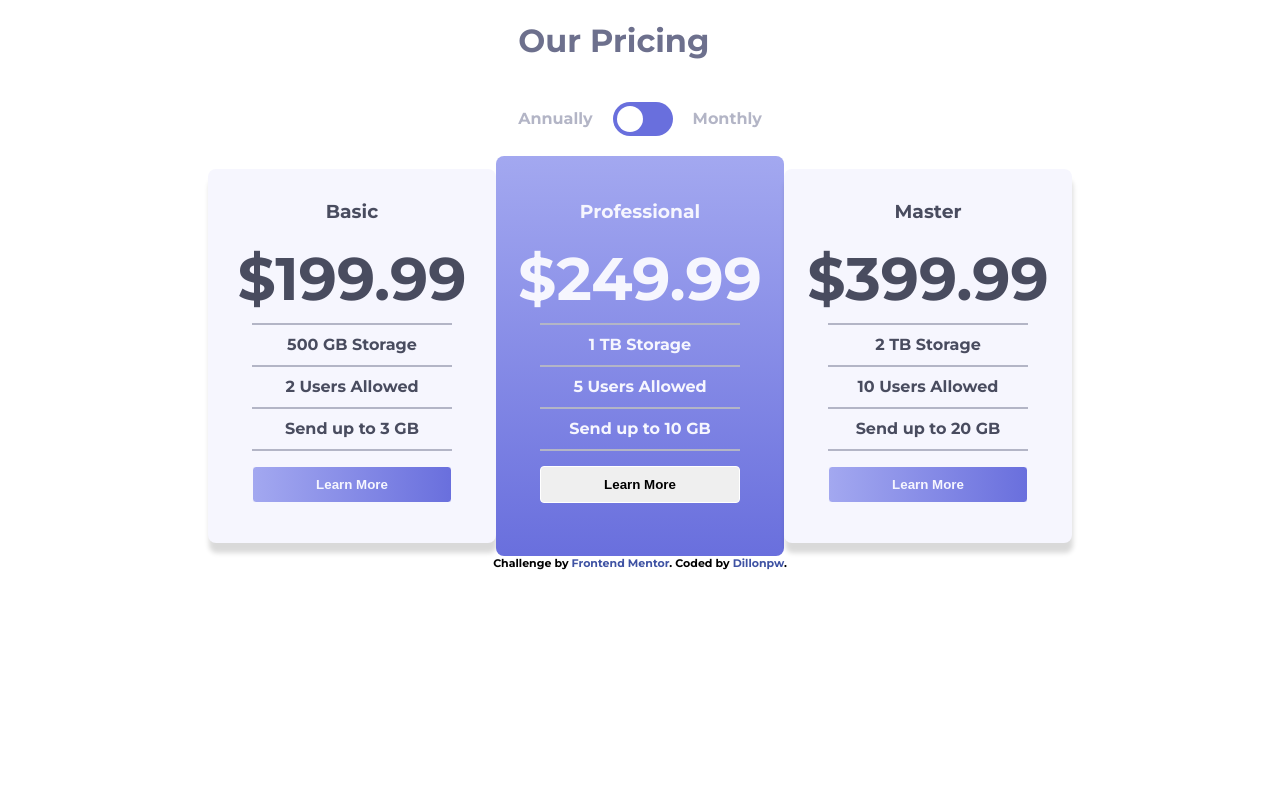
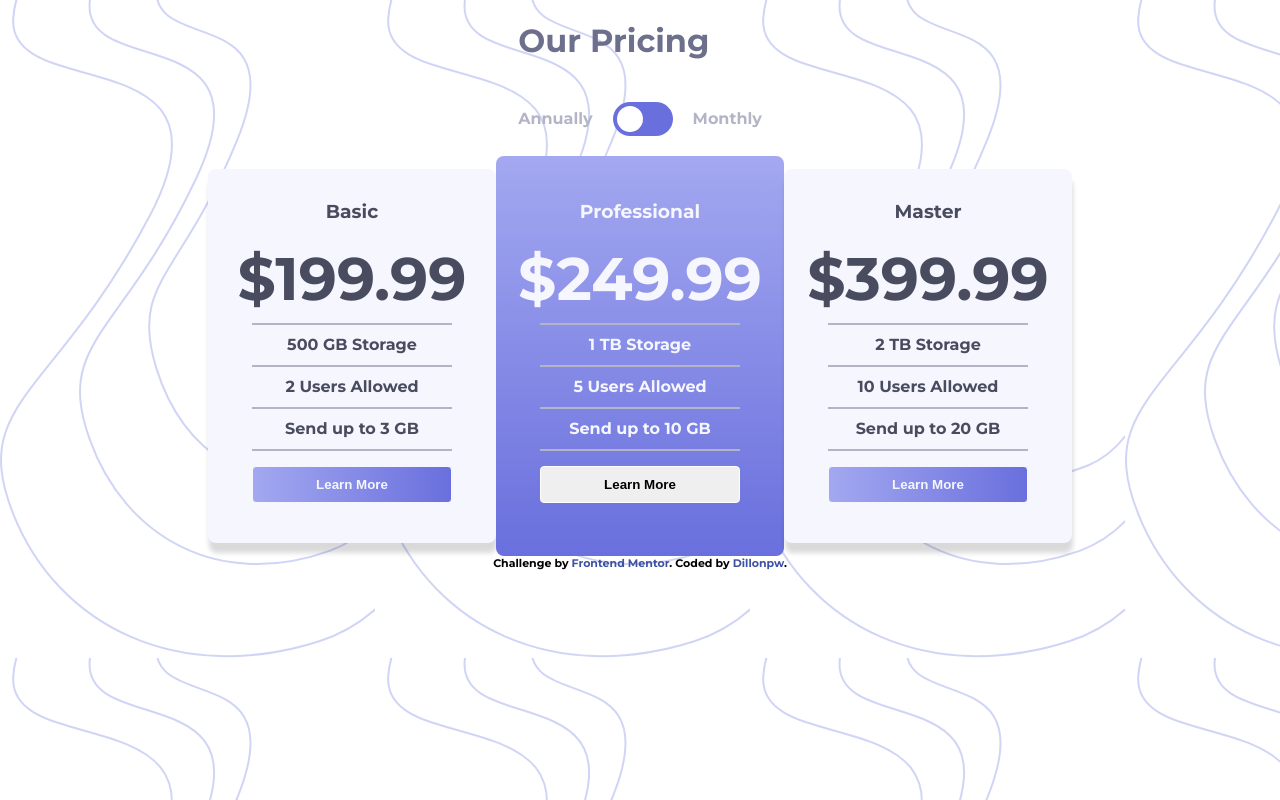
Before and after one commit to Dillonpw/pricing-toggle, a plain HTML site: page index.html in a window 1280 px wide. Drawn offline with Linux system fonts and the light colour scheme; the site is published under a folder, as on GitHub Pages, so addresses that start at the root find nothing.

Commit message:
bug in background image path

```diff
--- a/styles.css
+++ b/styles.css
@@ -1,6 +1,6 @@
 body {
     font-family: Montserrat;
-    background-image: url(/images/bg-top.svg);
+    background-image: url(./images/bg-top.svg);
     width: 100vw;
     height: 100vh;
     margin: 0;
@@ -10,8 +10,7 @@ body {
 }
 
 .content {
-    background-image: url(/images/bg-bottom.svg);
-  flex-wrap:wrap;
+    flex-wrap:nowrap;
     display: flex;
     justify-content: center;
     align-items: center;
```
